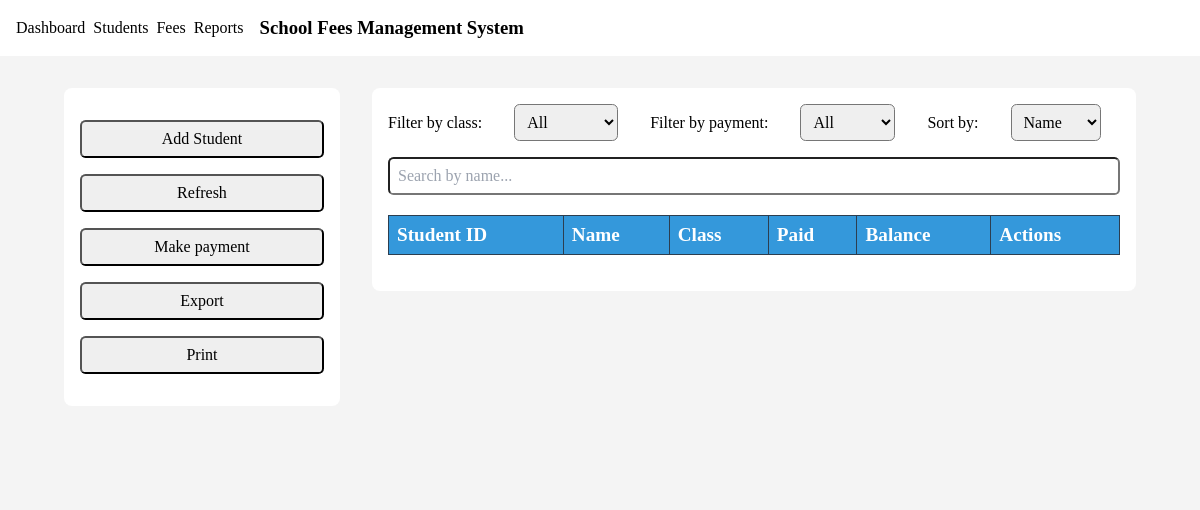
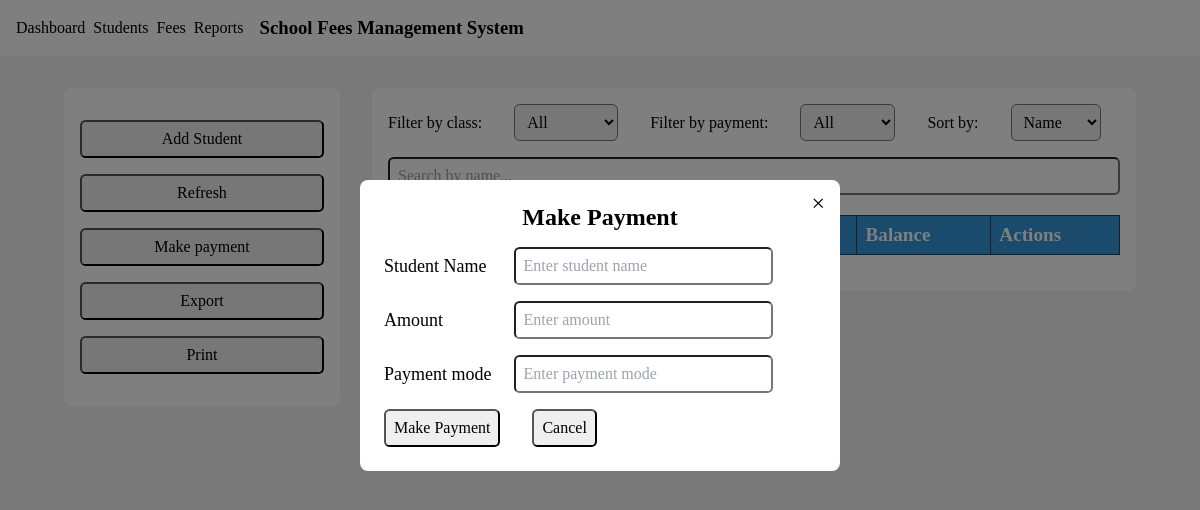
Before and after one commit to at-tawlib/school-fees-management, an Electron app: page src/html/index.html in a window 1200 px wide. Both pictures are taken after a click on the button "Make payment". Drawn offline with Linux system fonts and the light colour scheme.

Commit message:
Add make payment modal

```diff
--- a/src/html/index.html
+++ b/src/html/index.html
@@ -9,6 +9,7 @@
     <!-- JS -->
     <script type="module" src="../js/students.js" defer></script>
     <script type="module" src="../js/student-modal.js" defer></script>
+    <script type="module" src="../js/make-payment-modal.js" defer></script>
   </head>
   <body>
     <!-- --------------- HEADER ------------- -->
@@ -95,6 +96,7 @@
           </table>
         </div>
       </div>
+    </main>
 
     <!-- Add Student Modal -->
     <div id="addStudentModal" class="modal">
@@ -153,12 +155,66 @@
 
           <div class="flex-row">
             <button type="button" class="btn">Add Student</button>
-              <button id="cancelStudentModalBtn" type="button" class="btn">Cancel</button>
+            <button id="cancelStudentModalBtn" type="button" class="btn">
+              Cancel
+            </button>
           </div>
         </form>
       </div>
     </div>
-    </main>
+
+    <!-- Make Payment Modal -->
+    <div id="makePaymentModal" class="modal">
+      <div class="modal-container">
+        <div class="modal-header">
+          <h2>Make Payment</h2>
+          <span id="paymentCloseXBtn" class="close-btn">&times;</span>
+        </div>
+
+        <form id="makePaymentForm">
+          <div id="paymentError" class="error"></div>
+
+          <div class="form-item">
+            <label for="studentName">Student Name</label>
+            <input
+              type="text"
+              id="studentName"
+              name="studentName"
+              placeholder="Enter student name"
+              required
+            />
+          </div>
+
+          <div class="form-item">
+            <label for="amount">Amount</label>
+            <input
+              type="number"
+              id="amount"
+              name="amount"
+              placeholder="Enter amount"
+              required
+            />
+          </div>
+
+          <div class="form-item">
+            <label for="paymentMode">Payment mode</label>
+            <input
+              type="number"
+              id="paymentMode"
+              name="paymentMode"
+              placeholder="Enter payment mode"
+              required
+            />
+          </div>
+
+          <div class="flex-row">
+            <button type="button" class="btn">Make Payment</button>
+            <button id="cancelPaymentModalBtn" type="button" class="btn">
+              Cancel
+            </button>
+          </div>
+        </form>
+      </div>
     <!-- main -->
   </body>
 </html>
--- /dev/null
+++ b/src/js/make-payment-modal.js
@@ -0,0 +1,18 @@
+const modal = document.getElementById("makePaymentModal");
+const closeModalBtn = document.getElementById("cancelPaymentModalBtn");
+
+document.getElementById("makePaymentButton").addEventListener("click", () => {
+  modal.style.display = "block";
+});
+
+closeModalBtn.addEventListener("click", () => {
+  modal.style.display = "none";
+});
+
+document.getElementById("paymentCloseXBtn").addEventListener("click", () => {
+  modal.style.display = "none";
+});
+
+window.addEventListener("click", (event) => {
+  if (event.target === modal) modal.style.display = "none";
+});
```
Lines whose indentation alone changed are shown as unchanged.
